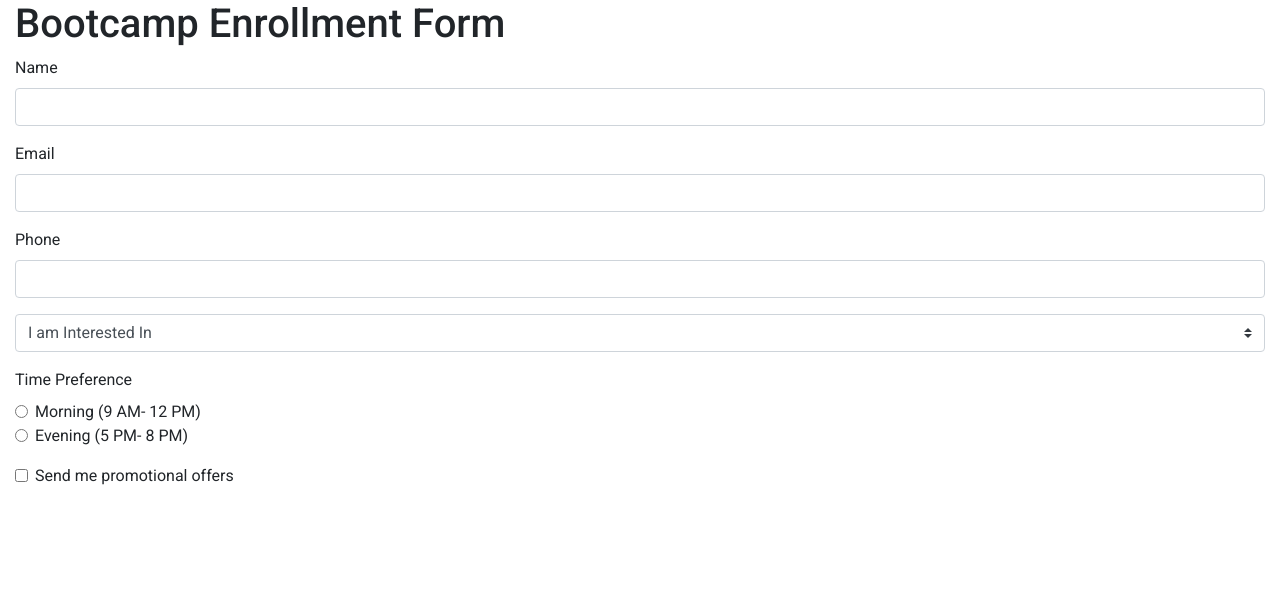
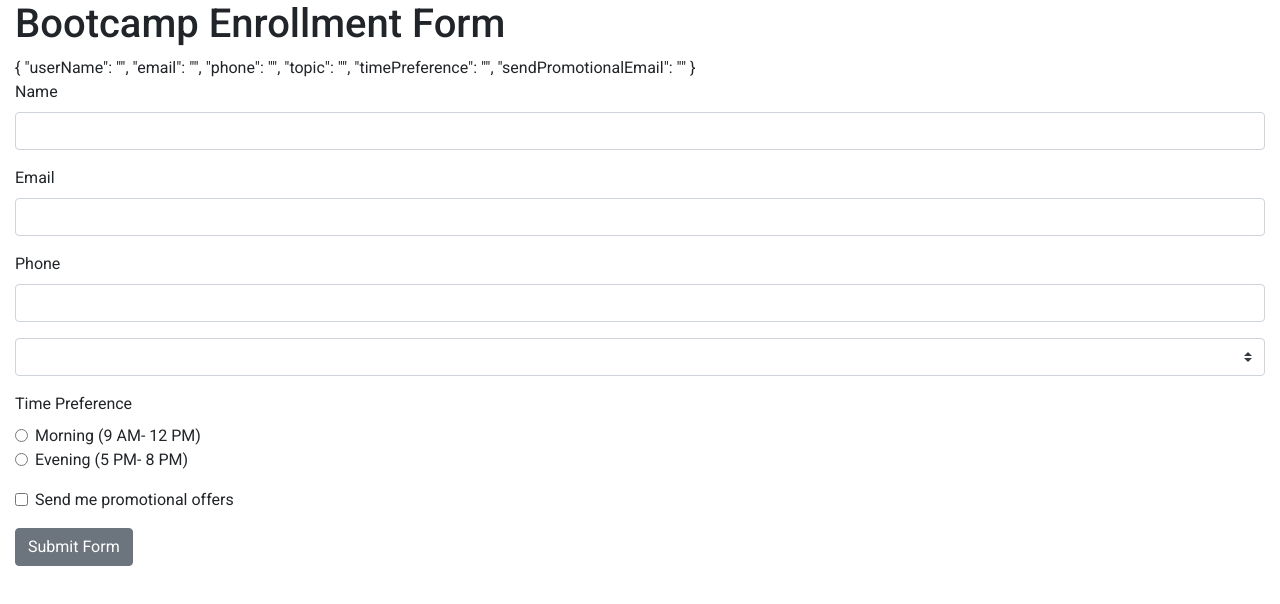
Before and after one commit to ozgursarikamis/angular-forms, an Angular app: page / in a window 1280 px wide. Shown: the top 604 px of the page. Built offline with nearby package versions, Linux system fonts and the light colour scheme.

Commit message:
form elements named, shown as json object

```diff
--- a/src/app/app.component.html
+++ b/src/app/app.component.html
@@ -1,23 +1,26 @@
 <div class="container-fluid">
   <h1>Bootcamp Enrollment Form</h1>
-  <form>
+  <form #userForm="ngForm">
+
+    {{ userForm.value | json }}
+
     <div class="form-group">
       <label>Name</label>
-      <input type="text" class="form-control" />
+      <input type="text" name="userName" class="form-control" ngModel />
     </div>
 
     <div class="form-group">
       <label>Email</label>
-      <input type="email" class="form-control" />
+      <input name="email" type="email" class="form-control" ngModel/>
     </div>
 
     <div class="form-group">
       <label>Phone</label>
-      <input type="tel" class="form-control" />
+      <input name="phone" ngModel type="tel" class="form-control" />
     </div>
 
     <div class="form-group">
-      <select class="custom-select">
+      <select name="topic" class="custom-select" ngModel>
         <option selected>I am Interested In</option>
         <option *ngFor="let topic of topics">{{ topic }}</option>
       </select>
@@ -26,18 +29,20 @@
     <div class="mb-3">
       <label>Time Preference</label>
       <div class="form-check">
-        <input type="radio" class="form-check-input" name="timePreference" value="morning">
+        <input ngModel type="radio" class="form-check-input"  name="timePreference" value="morning">
         <label class="form-check-label">Morning (9 AM- 12 PM)</label>
       </div>
       <div class="form-check">
-          <input type="radio" class="form-check-input" name="timePreference" value="evening">
+          <input ngModel type="radio" class="form-check-input" name="timePreference" value="evening">
           <label class="form-check-label">Evening (5 PM- 8 PM)</label>
       </div>
     </div>
 
     <div class="form-check mb-3">
-      <input type="checkbox" class="form-check-input">
+      <input name="sendPromotionalEmail" ngModel type="checkbox" class="form-check-input">
       <label class="form-check-label">Send me promotional offers</label>
     </div>
+
+    <button class="btn btn-secondary" type="submit">Submit Form</button>
   </form>
 </div>
--- a/src/app/app.module.ts
+++ b/src/app/app.module.ts
@@ -2,6 +2,7 @@ import { BrowserModule } from '@angular/platform-browser';
 import { NgModule } from '@angular/core';
 
 import { AppRoutingModule } from './app-routing.module';
+import { FormsModule } from '@angular/forms';
 import { AppComponent } from './app.component';
 import { BrowserAnimationsModule } from '@angular/platform-browser/animations';
 
@@ -12,7 +13,8 @@ import { BrowserAnimationsModule } from '@angular/platform-browser/animations';
   imports: [
     BrowserModule,
     AppRoutingModule,
-    BrowserAnimationsModule
+    BrowserAnimationsModule,
+    FormsModule
   ],
   providers: [],
   bootstrap: [AppComponent]
```
